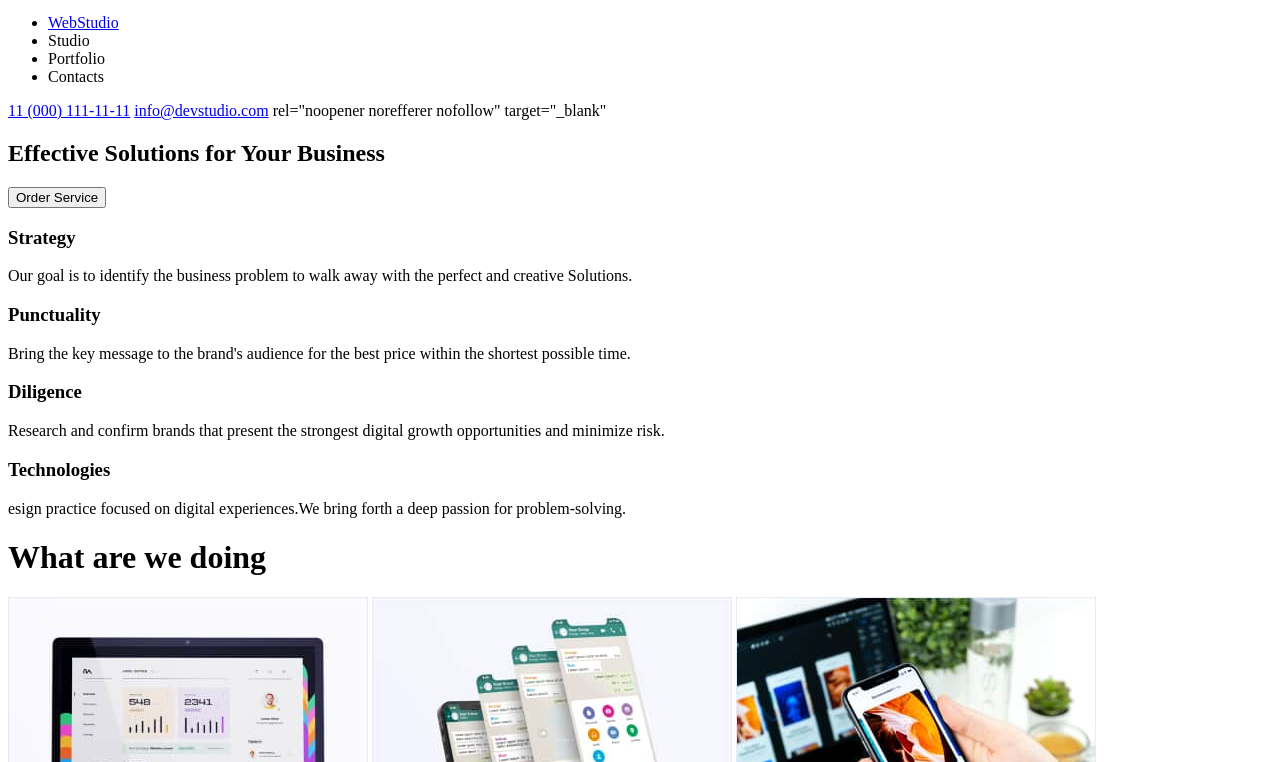
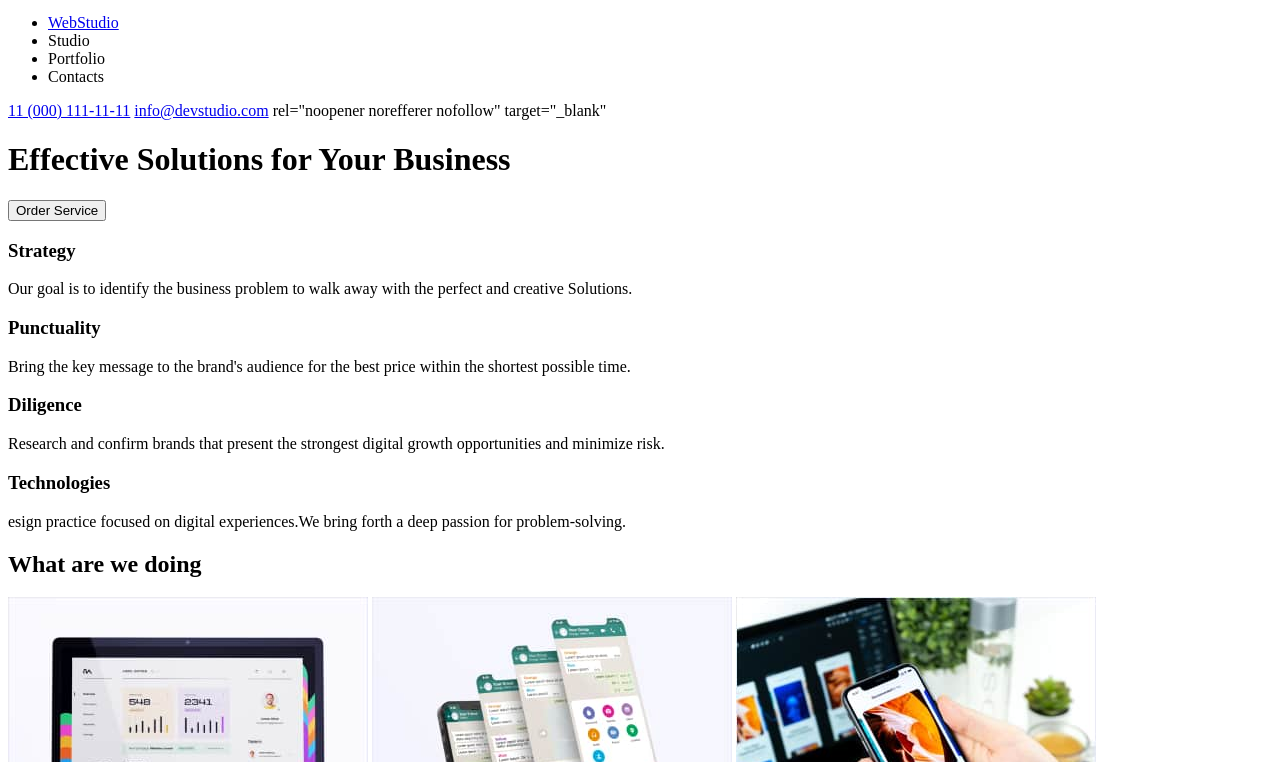
Before and after one commit to andreeam2023/goit-markup-hw-01, a plain HTML site: page index.html in a window 1280 px wide. Shown: the part 38-800 px from the top of the page. Drawn offline with Linux system fonts and the light colour scheme.

Commit message:
update h

```diff
--- a/index.html
+++ b/index.html
@@ -1,10 +1,12 @@
 <!DOCTYPE html>
 <html lang="en">
+
 <head>
   <meta charset="UTF-8" />
   <meta name="viewport" content="width=device-width, initial-scale=1.0" />
   <title>Effective Solutions for Your Business</title>
 </head>
+
 <body>
   <header>
     <a href="index.html">
@@ -31,7 +33,7 @@
     rel="noopener norefferer nofollow" target="_blank"
   </header>
   <main>
-      <h2>Effective Solutions for Your Business</h2>
+    <h1>Effective Solutions for Your Business</h1>
     <button type="button">Order Service</button>
   </main>
   <h3>Strategy</h3>
@@ -55,7 +57,7 @@
     passion for problem-solving.
   </p>
 
-    <h1>What are we doing</h1>
+  <h2>What are we doing</h2>
   <section>
     <img src="./images/pc-2.jpg" alt="pc" />
     <img src="./images/phone screen-2.jpg" alt="phone screen" />
```
Lines whose indentation alone changed are shown as unchanged.
